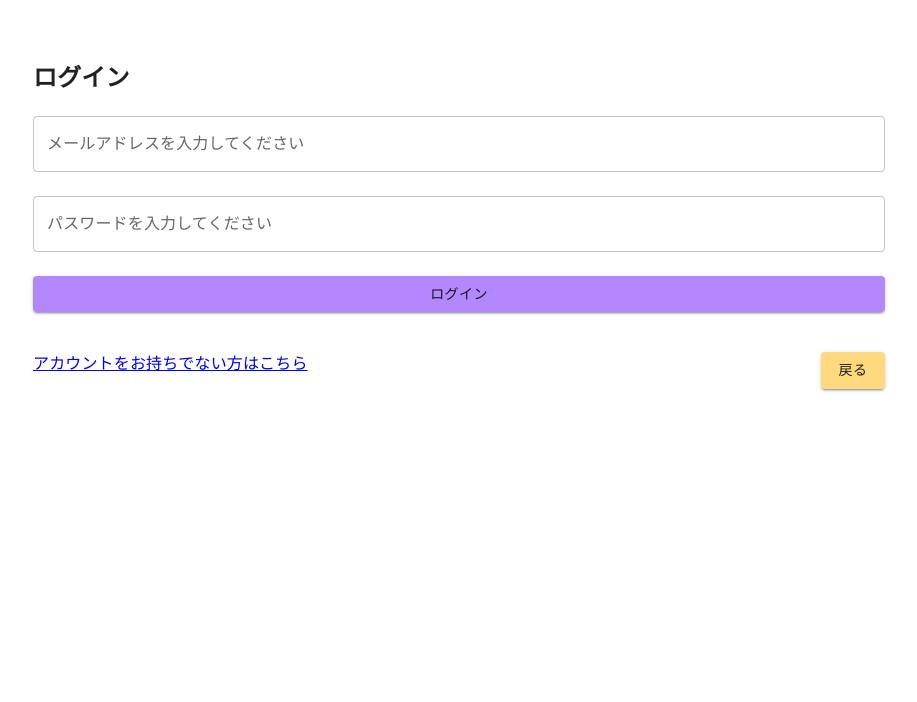
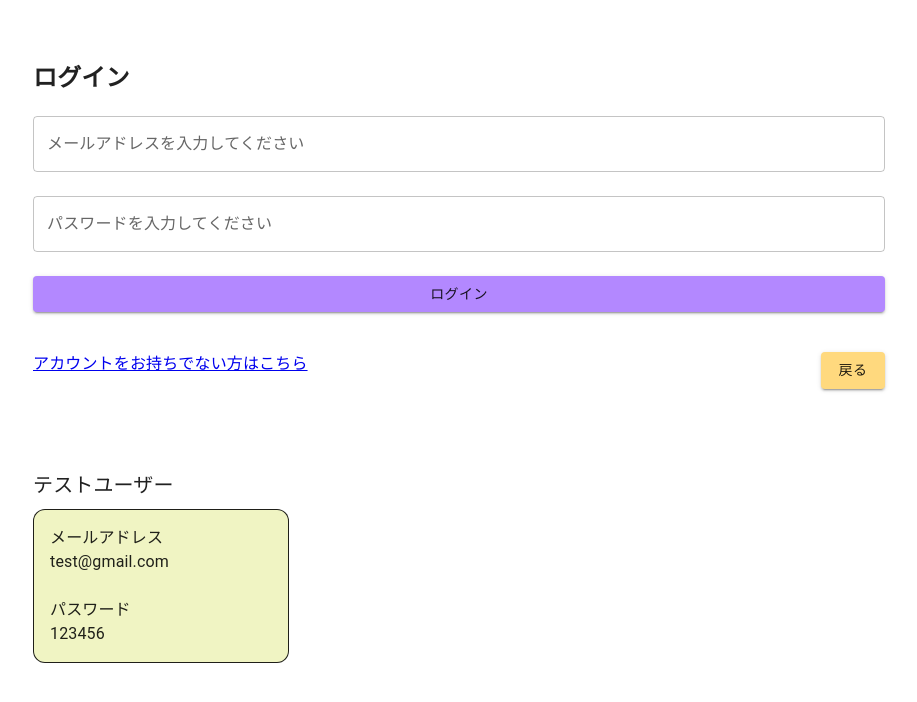
Before and after one commit to Shigegenobu/book-town, a Next.js app: page /signin in a window 1280 px wide. Shown: the top 702 px of the page, without its empty margins (181-1098 px from the left). Built offline with nearby package versions, Linux system fonts and the light colour scheme; no server answers.

Commit message:
fix:ログインページにテスト用アカウントの設置

```diff
--- a/app/(before-login)/signin/page.tsx
+++ b/app/(before-login)/signin/page.tsx
@@ -1,6 +1,6 @@
 'use client';
 import { auth } from '@/app/service/firebase';
-import { Box, Button, Container, Grid, TextField } from '@mui/material';
+import { Box, Button, Container, Grid, TextField, Typography } from '@mui/material';
 import { signInWithEmailAndPassword } from 'firebase/auth';
 import Link from 'next/link';
 import { useRouter } from 'next/navigation';
@@ -68,6 +68,33 @@ export default function SignIn() {
             </Grid>
           </Grid>
         </form>
+
+        <Typography sx={{ mt: 10 }} variant="h6">
+          テストユーザー
+        </Typography>
+        <Box
+          border={1}
+          borderRadius={3}
+          p={2}
+          mt={1}
+          sx={{
+            backgroundColor: '#f0f4c3',
+            '@media (min-width: 768px)': {
+              width: '30%',
+            },
+          }}
+        >
+          <Grid container justifyContent="flex-start" spacing={3}>
+            <Grid item>
+              <Box>メールアドレス</Box>
+              <Box>test@gmail.com</Box>
+            </Grid>
+            <Grid item>
+              <Box>パスワード</Box>
+              <Box>123456</Box>
+            </Grid>
+          </Grid>
+        </Box>
       </Container>
     </>
   );
```
